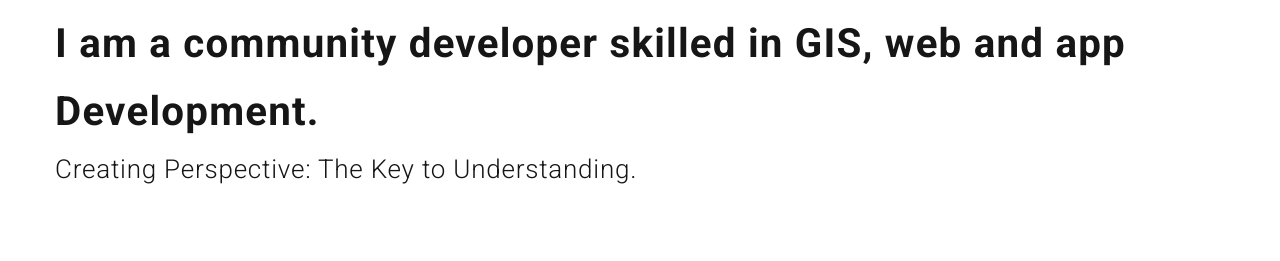
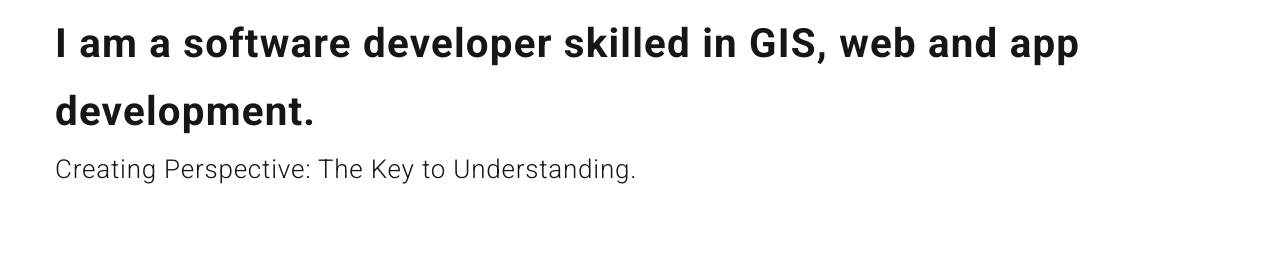
Before and after one commit to FillCarr/PhilipCarr.github.io, a plain HTML site: page index.html in a window 1280 px wide. Shown: the part 367-628 px from the top of the page. Drawn offline with Linux system fonts and the light colour scheme.

Commit message:
Add files via upload
Commit V4

```diff
--- a/index.html
+++ b/index.html
@@ -29,7 +29,7 @@
 	                <div class="col-md-12">
                        <div class="hero-bg" >
 					        <h1 class="fade-anime-top"> PHILIP CARR </h1>
-					        <h1 class="fade-anime-top"> I am a community developer skilled in GIS, web and app Development. </h1>
+					        <h1 class="fade-anime-top"> I am a software developer skilled in GIS, web and app development. </h1>
 							<h2 class="fade-anime-bottom"> Creating Perspective: The Key to Understanding. </h2>
                        </div>
 	                </div>
```
